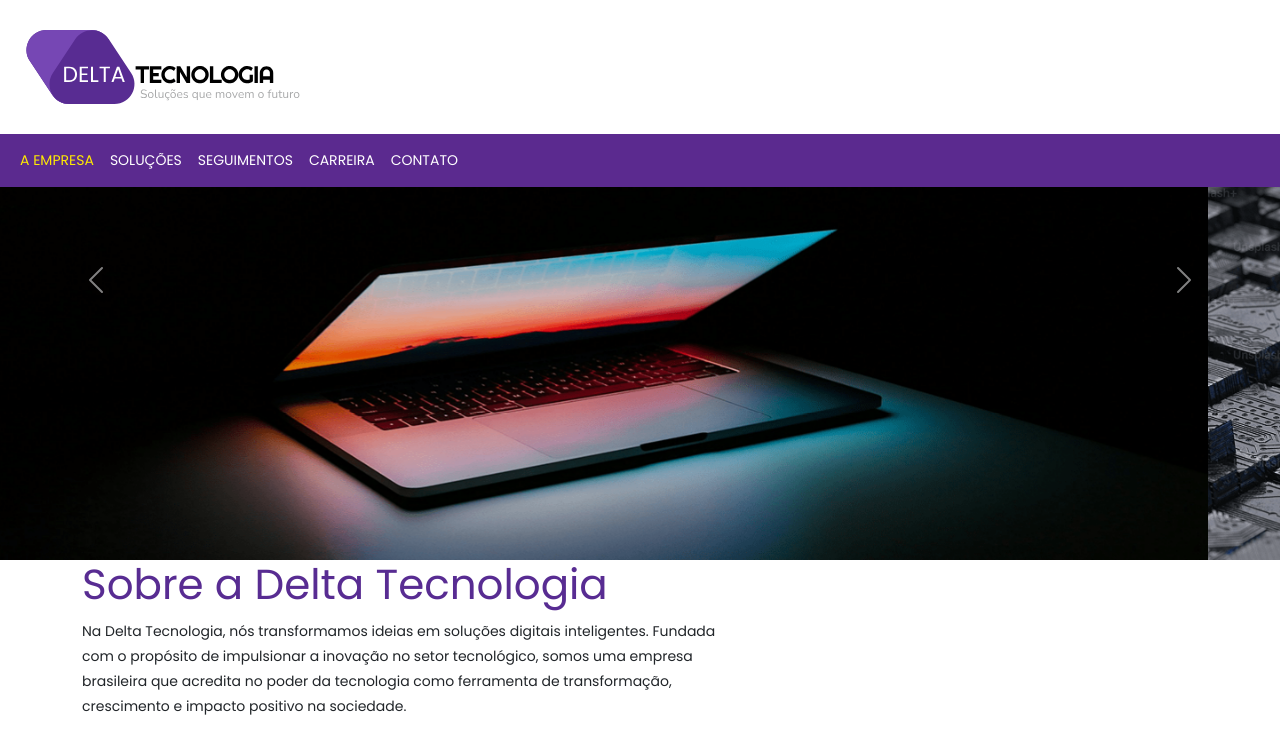
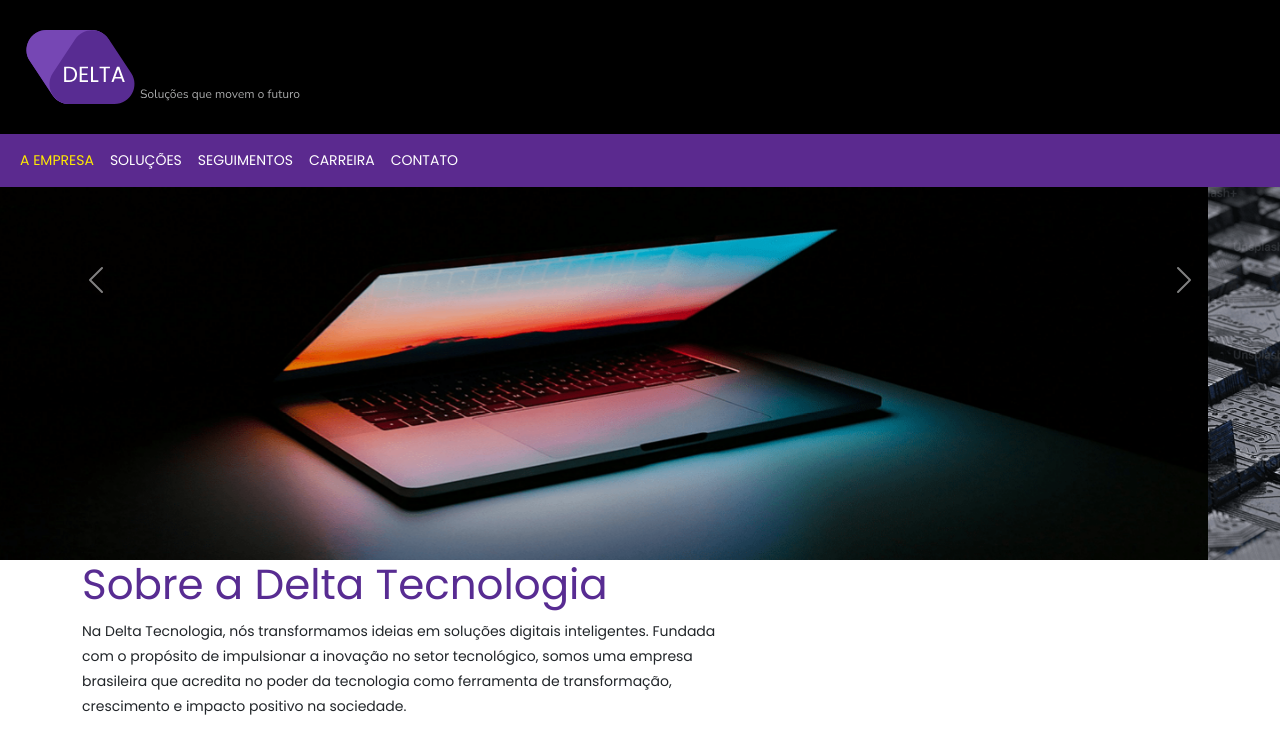
Before and after one commit to poscai/delta, a plain HTML site: page index.html in a window 1280 px wide. Shown: the top 752 px of the page. Drawn offline with nearby package versions, Linux system fonts and the light colour scheme.

Commit message:
Add files via upload

```diff
--- a/css/style.css
+++ b/css/style.css
@@ -12,13 +12,12 @@ body {
 
 header {
     width: 100%;
-    /* height: 230px; */
     height: auto;
     float: left;
     position: sticky;
     top: 0;
     z-index: 1020;
-    background-color: #FFF;
+    background-color: #000;
 }
 
 h1 {
```
